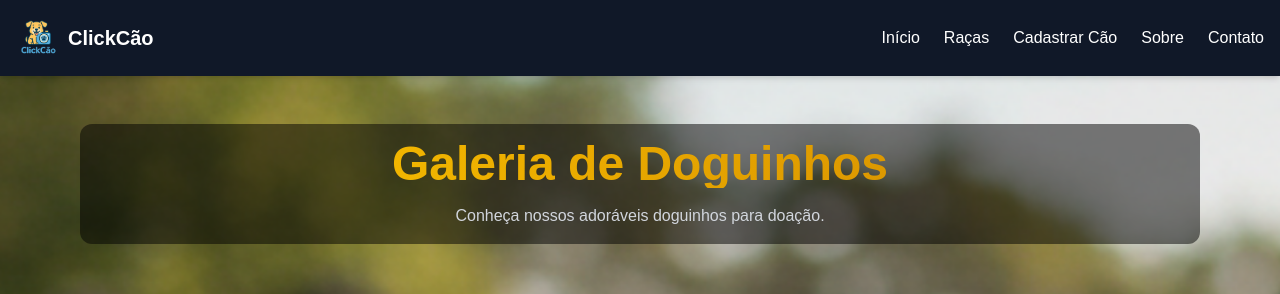
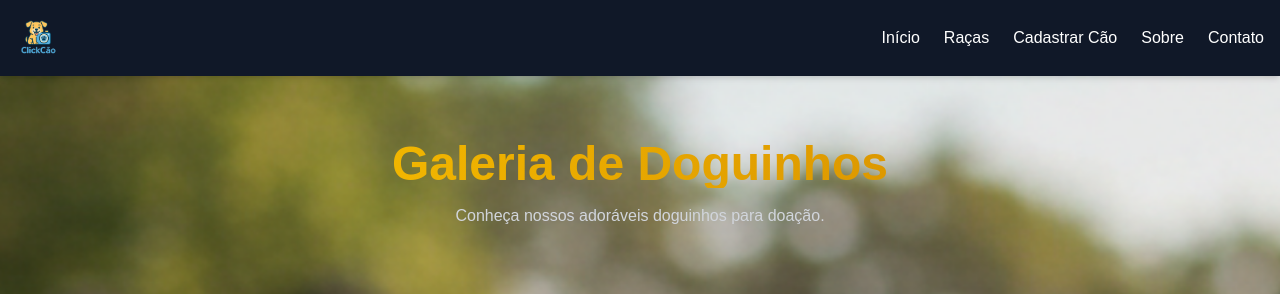
Before and after one commit to moaaskt/Clickcao, a React (Vite) app: page / in a window 1280 px wide. Shown: the top 294 px of the page. Built offline with nearby package versions, Linux system fonts and the light colour scheme.

Commit message:
editando css home

```diff
--- a/src/components/Header.jsx
+++ b/src/components/Header.jsx
@@ -20,7 +20,6 @@ export default function Header() {
       <div className="max-w-7xl mx-auto px-4 py-4 flex justify-between items-center">
         <Link to="/" className="flex items-center gap-2">
           <img src={logo} alt="Logo ClickCão" className="h-11 " />
-          <span className="text-xl font-bold">ClickCão</span>
         </Link>
 
 
--- a/src/pages/Home.jsx
+++ b/src/pages/Home.jsx
@@ -1,7 +1,8 @@
 import { useState, useEffect } from 'react';
 import { motion } from 'framer-motion';
 import dogs, { defaultDogs } from '../data/dogs';
-import '../index.css';
+import styles from './Home.module.css';
+
 
 export default function Home() {
   const [selectedDog, setSelectedDog] = useState(null);
@@ -59,7 +60,7 @@ export default function Home() {
 
       {/* Cabeçalho */}
       <motion.div
-        className="text-center mb-12 bg-black/50 p-4 rounded-xl"
+        className={styles.header}
         initial={{ y: -20 }}
         animate={{ y: 0 }}
         transition={{ delay: 0.2 }}
@@ -67,7 +68,7 @@ export default function Home() {
         <h1 className="text-5xl font-bold mb-4 bg-clip-text text-transparent bg-gradient-to-r from-yellow-400 to-yellow-600">
           Galeria de Doguinhos
         </h1>
-        <p className="text-gray-300 max-w-2xl mx-auto">
+        <p className="text-gray-300 max-w-2x1 mx-auto">
           Conheça nossos adoráveis doguinhos para doação.
         </p>
       </motion.div>
--- /dev/null
+++ b/src/pages/Home.module.css
@@ -0,0 +1,40 @@
+/* Home.module.css */
+.header {
+  text-align: center;
+  margin-bottom: 3rem;
+  padding: 1rem;
+  border-radius: 1rem;
+  background: transparent; /* Remove o fundo cinza */
+}
+
+.cardList {
+  display: grid;
+  gap: 2rem;
+  padding: 1rem;
+  border-radius: 1rem;
+  background: transparent; /* Remove fundo escuro atrás das cards */
+  grid-template-columns: repeat(auto-fit, minmax(250px, 1fr));
+}
+
+.card {
+  border-radius: 1.5rem;
+  overflow: hidden;
+  transition: box-shadow 0.3s ease;
+  border: 1px solid #444;
+  background-color: #111; /* Fica mais clean no dark mode */
+}
+
+.modalCard {
+  background-color: #1a1a1a;
+  border: 1px solid #333;
+  border-radius: 1.5rem;
+  overflow: hidden;
+  color: white;
+}
+
+.notFound {
+  text-align: center;
+  padding: 4rem 0;
+  border-radius: 1rem;
+  background: transparent; /* Remove fundo escuro */
+}
```
